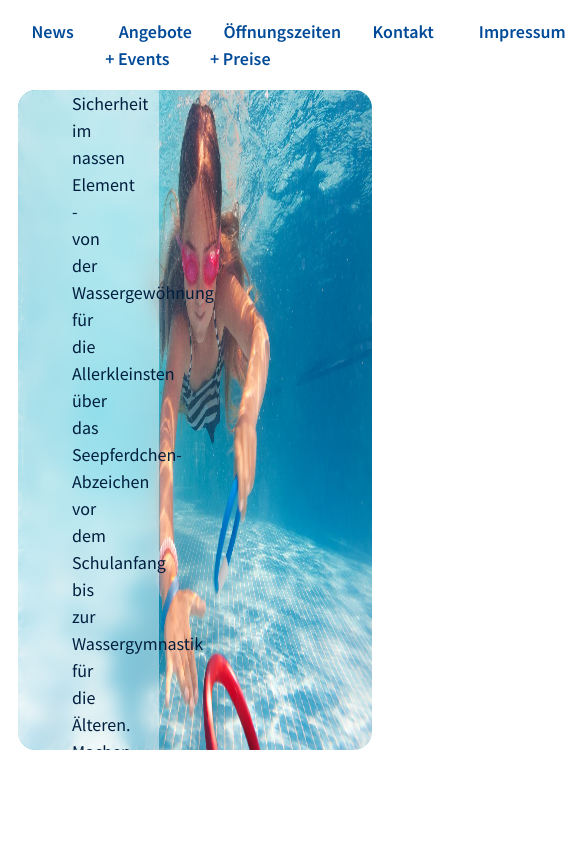
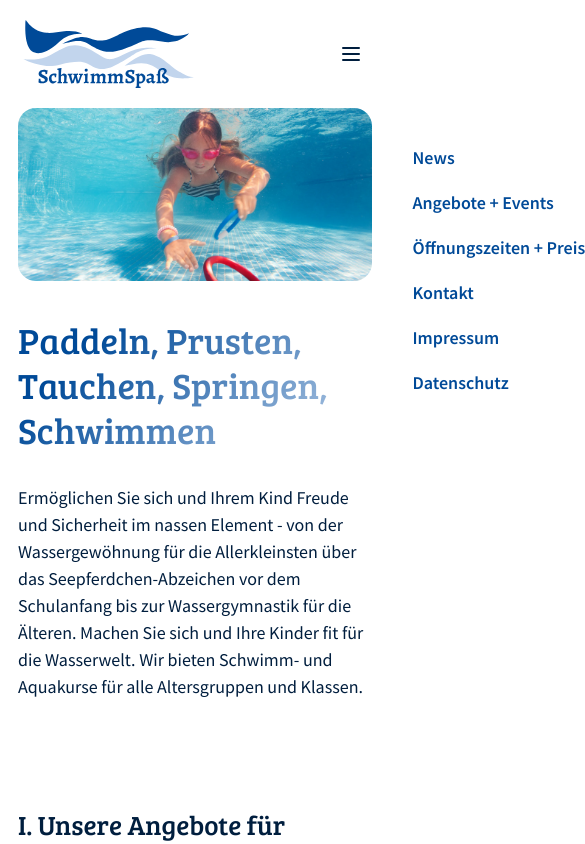
Before and after one commit to nordowl/ap-sommer-23, a Next.js app: page /angebote-events in a window 390 px wide. Shown: the top 844 px of the page, 585 px wide, since content can reach past the window. Built offline with nearby package versions, Linux system fonts and the light colour scheme.

Commit message:
Responsive styles

```diff
--- a/app/angebote-events/page.tsx
+++ b/app/angebote-events/page.tsx
@@ -12,7 +12,7 @@ const Page = () => {
         text="Ermöglichen Sie sich und Ihrem Kind Freude und Sicherheit im nassen Element - von der Wassergewöhnung für die Allerkleinsten über das Seepferdchen-Abzeichen vor dem Schulanfang bis zur Wassergymnastik für die Älteren. Machen Sie sich und Ihre Kinder fit für die Wasserwelt. Wir bieten Schwimm- und Aquakurse für alle Altersgruppen und Klassen."
       />
       <section>
-        <div className="grid grid-cols-2 gap-16">
+        <div className="grid grid-cols-1 md:grid-cols-2 md:gap-8 lg:gap-16 space-y-6 md:space-y-0">
           <div>
             <h2>I. Unsere Angebote für Kinder und Jugendliche</h2>
             <div className="mt-4">
@@ -40,7 +40,7 @@ const Page = () => {
             </div>
           </div>
         </div>
-        <div className="grid grid-cols-2 gap-16 mt-8">
+        <div className="grid grid-cols-1 md:grid-cols-2 md:gap-8 lg:gap-16 space-y-6 md:space-y-0 mt-6">
           <div>
             <h2>III. Unsere Angebote für die ganze Familie</h2>
             <div className="mt-4">
@@ -66,7 +66,7 @@ const Page = () => {
         </div>
         <div className="mt-8">
           <h2>V. Unsere Angebote im Fitnessbereich</h2>
-          <div className="grid grid-cols-3 gap-16 mt-4">
+          <div className="grid grid-cols-1 md:grid-cols-2 lg:grid-cols-3 md:gap-8 lg:gap-16 space-y-6 md:space-y-0 mt-6">
             <div>
               <ArrowLink link="/kurse/aqua-fitness" title="Aqua-Fitness" />
               <ArrowLink link="" title="Wasser-Rehabilitation" />
--- a/app/page.tsx
+++ b/app/page.tsx
@@ -4,7 +4,6 @@ import Slider from "@/src/components/Slider";
 import TeaserTabs from "@/src/components/TeaserTabs";
 import Gallery from "@/src/components/Gallery";
 import CtaBanner from "@/src/components/CtaBanner";
-import { Metadata } from "next";
 import { ParallaxProvider } from 'react-scroll-parallax';
 import Button from "@/src/components/Button";
 
--- a/public/styles/__variables.scss
+++ b/public/styles/__variables.scss
@@ -2,6 +2,7 @@
 
 $primary: #004A98;
 $accent: #C2D5ED;
+$gradient: linear-gradient(135deg, rgba(0,74,152,1) 20%, #C2D5ED 100%);
 $text-color: #001E3E;
 $yellow: #FFD12D;
 $orange: #ff8b2d;
--- a/public/styles/container.scss
+++ b/public/styles/container.scss
@@ -18,6 +18,17 @@
     > * {
         flex-basis: 20%;
         flex-grow: 1;
+    }
+}
+
+@container (width < 1000px) {
+    .columns--2 {
+        gap: 3rem;
+
+        > * {
+            flex-basis: 90%;
+            flex-grow: 1;
+        }
     }
 }
 
@@ -43,7 +54,7 @@
 
     img {
         width: 100%;
-        height: 660px;
+        max-height: 660px;
     }
 }
 
@@ -75,6 +86,28 @@
     }
 }
 
+@media screen and (max-width: 1023px) {
+    .hero {
+        border-radius: 0;
+
+        img {
+            border-radius: 1rem;
+        }
+
+        h1 {
+            background: $gradient;
+            background-clip: text;
+            -webkit-text-fill-color: transparent;
+        }
+    }
+
+    .hero__content {
+        position: relative;
+        max-width: 100%;
+        padding: 2rem 0 0;
+    }
+}
+
 .field {
     width: 100%;
 }
--- a/public/styles/globals.scss
+++ b/public/styles/globals.scss
@@ -33,6 +33,12 @@ h1 {
 
 h2 {
     font-size: 1.5rem;
+}
+
+@media screen and (max-width: 1279px) {
+    h1 {
+        font-size: 2rem!important;
+    }
 }
 
 a {
--- a/public/styles/navigation.scss
+++ b/public/styles/navigation.scss
@@ -37,3 +37,54 @@
         }
     }
 }
+
+.navigation__burger {
+    display: none;
+    padding: 0.5rem;
+}
+
+@media screen and (min-width: 1024px) and (max-width: 1079px) {
+    .navigation__links {
+        gap: 0;
+    }
+}
+
+@media screen and (max-width: 1023px) {
+
+    .navigation-wrapper {
+        position: fixed;
+        width: 100%;
+        top: 0;
+        z-index: 10;
+        background-color: white;
+    }
+
+    .navigation-wrapper + * {
+        margin-top: 108px;
+    }
+
+    .navigation__links {
+        position: absolute;
+        flex-direction: column;
+        background-color: white;
+        padding: 2rem 0.5rem;
+        z-index: 10;
+        width: 100%;
+        top: 6rem;
+        transition: all .5s;
+
+        &.is-open {
+            left: 0;
+            box-shadow: 0 1rem 1rem rgba($color: black, $alpha: 0.2);
+        }
+
+        &.is-closed {
+            left: 100%;
+            box-shadow: 0 1rem 1rem rgba($color: black, $alpha: 0);
+        }
+    }
+
+    .navigation__burger {
+        display: block;
+    }
+}
--- a/public/styles/slider.scss
+++ b/public/styles/slider.scss
@@ -122,6 +122,7 @@
 }
 
 .swiper-button-next, .swiper-button-prev {
+    transform: translateY(-50%);
     position: relative;
     width: 3rem!important;
     height: 3rem!important;
@@ -141,3 +142,45 @@
         scale: 0.9;
     }
 }
+
+@media screen and (max-width: 1279px) {
+    .slide-content h2 {
+        font-size: 2rem;
+        margin-bottom: 0;
+    }
+}
+
+@media screen and (max-width: 1023px) {
+    .slide-content h2 {
+        color: $primary;
+    }
+
+    .swiper-button-prev {
+        left: 1%!important;
+    }
+
+    .swiper-button-next {
+        right: 1%!important;
+    }
+
+    .slide-content {
+        max-width: 50%;
+    }
+}
+
+@media screen and (max-width: 679px) {
+    .slide-content {
+        position: relative;
+        background-color: $accent;
+        max-width: 100%;
+        padding: 1rem 3.5rem 2rem 3.5rem;
+        left: initial;
+    }
+
+    .swiper-slide-active {
+
+        .slide-content {
+            left: initial;
+        }
+    }
+}
--- a/src/components/Footer.tsx
+++ b/src/components/Footer.tsx
@@ -3,9 +3,9 @@ import Logo from "./Logo";
 const Footer = () => {
     return (
         <div className="footer-wrapper">
-            <footer className="columns columns--4">
-                <div><Logo/></div>
-                <div>
+            <footer className="grid sm:grid-cols-1 md:grid-cols-2 lg:grid-cols-4">
+                <div className="mb-8 md:mb-0"><Logo/></div>
+                <div className="mb-8 md:mb-0">
                     <p>Schwimmspaß GmbH</p>
                     <p>Badstraße<br/>
                         550555 Wasserland
@@ -13,12 +13,12 @@ const Footer = () => {
                     <p>Tel: 0011/2200-0</p>
                     <p><a href="mailto:info@schwimmspass-wasserland.de" className="link">info@schwimmspass-wasserland.de</a></p>
                 </div>
-                <ul>
+                <ul className="md:mt-8 lg:mt-0">
                     <li><a href="#">News</a></li>
                     <li><a href="/angebote-events">Angebote + Events</a></li>
                     <li><a href="/oeffnungszeiten-preise">Öffnungszeiten + Preise</a></li>
                 </ul>
-                <ul>
+                <ul className="md:mt-8 lg:mt-0">
                     <li><a href="/kontakt">Kontakt</a></li>
                     <li><a href="/impressum">Impressum</a></li>
                     <li><a href="#">Datenschutz</a></li>
--- a/src/components/Navigation.tsx
+++ b/src/components/Navigation.tsx
@@ -1,7 +1,15 @@
+"use client"
+
 import Link from "next/link";
 import Logo from "./Logo";
+import { useState } from "react";
+import { IconMenu2, IconX } from "@tabler/icons-react";
+import clsx from "clsx";
 
 const Navigation = () => {
+
+    const [menuIsOpen, setOpen] = useState(false)
+
     return (
         <div className="navigation-wrapper">
             <nav className="navigation">
@@ -10,7 +18,19 @@ const Navigation = () => {
                         <Logo/>
                     </Link>
                 </div>
-                <ul className="navigation__links">
+                <div className="navigation__burger">
+                    { menuIsOpen && (
+                        <IconX onClick={()=> setOpen(c => !c)}/>
+                    )}
+                    { !menuIsOpen && (
+                        <IconMenu2 onClick={()=> setOpen(c => !c)}/>
+                    )}
+                </div>
+                <ul className={clsx(
+                    "navigation__links",
+                    menuIsOpen && "is-open",
+                    !menuIsOpen && "is-closed"
+                )}>
                     <li><a href="#">News</a></li>
                     <li><Link href="/angebote-events">Angebote + Events</Link></li>
                     <li><Link href="/oeffnungszeiten-preise">Öffnungszeiten + Preise</Link></li>
--- a/src/components/Slider.tsx
+++ b/src/components/Slider.tsx
@@ -8,6 +8,7 @@ import Slide5 from "@/public/images/slide-5.webp";
 
 import Button from "./Button";
 import Image from "next/image";
+import { useEffect, useState } from "react";
 import { Navigation, Pagination, Autoplay } from "swiper";
 import { Swiper, SwiperSlide } from "swiper/react";
 import "swiper/css";
@@ -52,6 +53,33 @@ const Slider = () => {
     },
   ];
 
+  const [slidesPerView, setSlidesPerView] = useState(1.4)
+
+  useEffect(()=> {
+    if (window.innerWidth <= 1023) {
+        setSlidesPerView(1.05)
+    }
+
+    window.addEventListener("resize", ()=> {
+        if (window.innerWidth <= 1023 && slidesPerView != 1.05) {
+            setSlidesPerView(1.05)
+        }
+        if (window.innerWidth > 1023 && slidesPerView == 1.05) {
+            setSlidesPerView(1.4)
+        }
+    });
+
+    return ()=> window.removeEventListener("resize", ()=> {
+        if (window.innerWidth <= 1023 && slidesPerView != 1.05) {
+            setSlidesPerView(1.05)
+        }
+        if (window.innerWidth > 1023 && slidesPerView == 1.05) {
+            setSlidesPerView(1.4)
+        }
+    });
+
+  }, [slidesPerView])
+
   return (
     <Swiper
       modules={[Navigation, Pagination, Autoplay]}
@@ -67,7 +95,7 @@ const Slider = () => {
       }}
       spaceBetween={32}
       speed={1000}
-      slidesPerView={1.4}
+      slidesPerView={slidesPerView}
       centeredSlides={true}
       draggable={false}
     >
```
Also changed, not shown: app/angebote-events/filmnacht/page.tsx (+8 -8 lines), public/images/ticket.webp (added).
